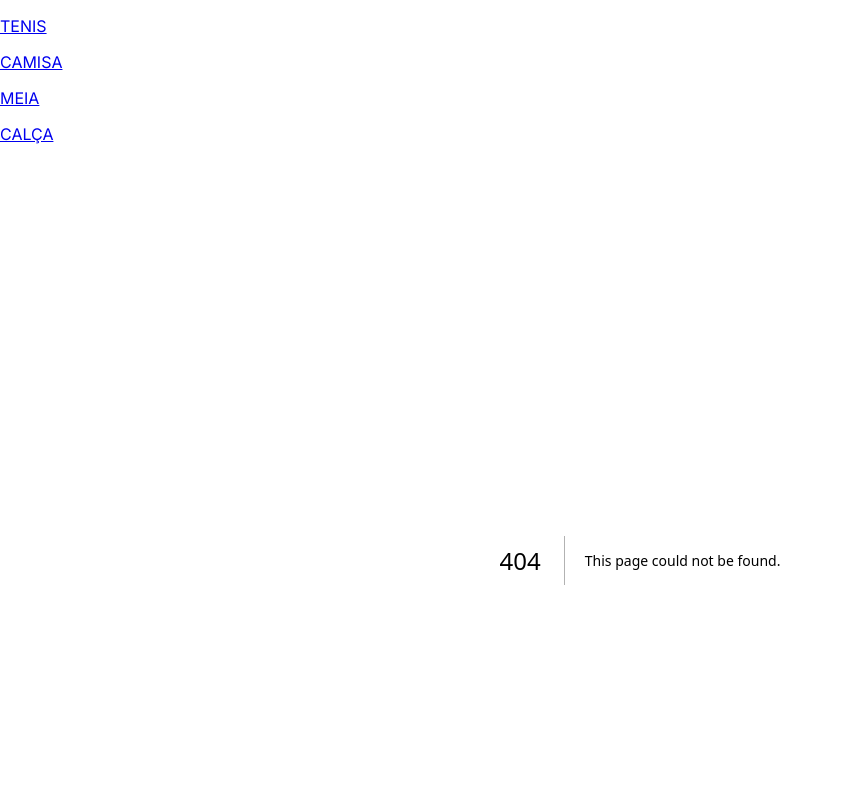
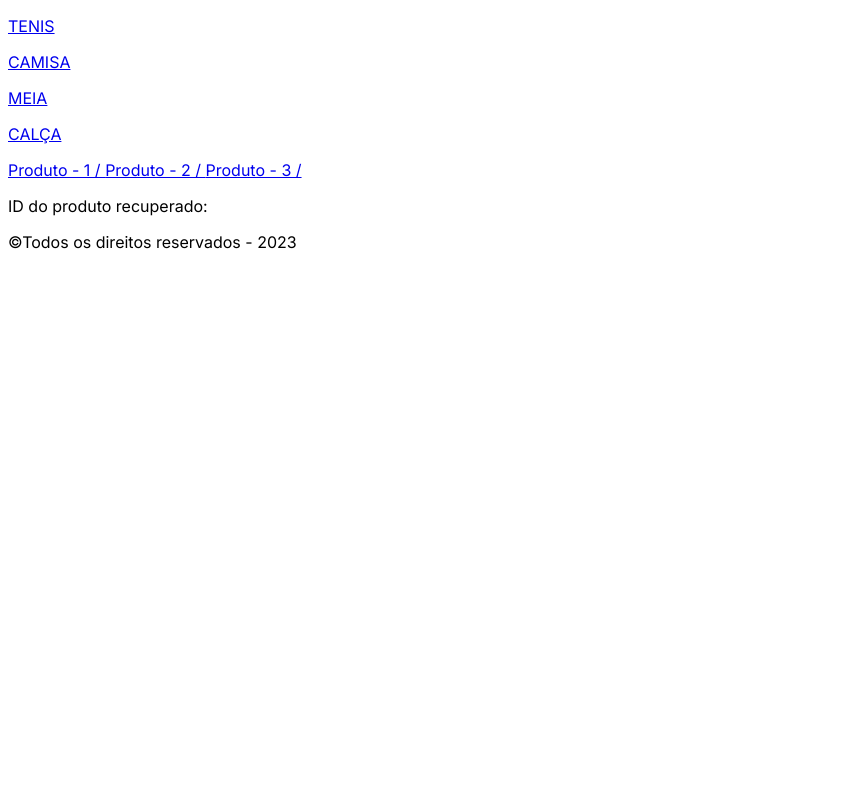
Before and after one commit to LuisMZampar/loja-app-1tdsr, a Next.js app: page /1 in a window 1280 px wide. Before the commit this address had no page. Shown: the top 800 px of the page, without its empty margins (0-843 px from the left). Built offline with nearby package versions, Linux system fonts and the light colour scheme.

Commit message:
Adicionando Rotas dinamicas.

```diff
--- /dev/null
+++ b/src/app/[id]/page.jsx
@@ -0,0 +1,8 @@
+
+export default function Produto(params) {
+  return (
+    <div>
+        <p>ID do produto recuperado: {params.id}</p>
+    </div>
+  )
+}
--- a/src/app/layout.jsx
+++ b/src/app/layout.jsx
@@ -1,6 +1,8 @@
+import Cabecalho from '@/components/cabecalho/Cabecalho';
 import './globals.css'
 import { Inter } from 'next/font/google'
 import Link from 'next/link';
+import Rodape from '@/components/rodape/Rodape';
 
 const inter = Inter({ subsets: ['latin'] })
 
@@ -13,18 +15,9 @@ export default function RootLayout({ children }) {
   return (
     <html lang="pt">
       <body className={inter.className}>
-        <header>
-          <nav>
-            <p><Link href="/produtos/tenis">TENIS</Link></p>
-            <p><Link href="/produtos/camisa">CAMISA</Link></p>
-            <p><Link href="/produtos/meia">MEIA</Link></p>
-            <p><Link href="/produtos/calca">CALÇA</Link></p>
-          </nav>
-        </header>
+        <Cabecalho/>
         {children}
-        <footer>
-          <p>&copy;Todos os direitos reservados - 2023</p>
-        </footer>
+        <Rodape/>
 
         </body>
     </html>
--- a/src/app/page.jsx
+++ b/src/app/page.jsx
@@ -1,3 +1,5 @@
+import Image from 'next/image';
+
 export default function Home() {
   return (
     <div>
@@ -6,7 +8,7 @@ export default function Home() {
       <div>
         <figure>
           <figure>
-            <Image src="/public/img/promocao.jpg" alt="Promocao" width={300} height={188}/>
+            <Image src="/img/promocao.jpg" alt="Promocao" width={640} height={464}/>
           </figure>
         </figure>
       </div>
--- /dev/null
+++ b/src/app/produtos/mosfet/[slug]/page.jsx
@@ -0,0 +1,8 @@
+
+export default function Produto({params}) {
+  return (
+    <div>
+        <p>Valor do SLUG recebido: {params.slug}</p>
+    </div>
+  )
+}
--- /dev/null
+++ b/src/components/cabecalho/Cabecalho.jsx
@@ -0,0 +1,20 @@
+import Link from 'next/link';
+
+export default function Cabecalho() {
+    return (
+        <div>
+            <header>
+                <nav>
+                    <p><Link href="/produtos/tenis">TENIS</Link></p>
+                    <p><Link href="/produtos/camisa">CAMISA</Link></p>
+                    <p><Link href="/produtos/meia">MEIA</Link></p>
+                    <p><Link href="/produtos/calca">CALÇA</Link></p>
+
+                    <p><Link href="/produtos/mosfet/1">Produto - 1 / </Link>
+                    <Link href="/produtos/mosfet/2">Produto - 2 / </Link>
+                    <Link href="/produtos/mosfet/3">Produto - 3 / </Link></p>
+                </nav>
+            </header>
+        </div>
+    )
+}
--- /dev/null
+++ b/src/components/rodape/Rodape.jsx
@@ -0,0 +1,10 @@
+
+export default function Rodape() {
+    return (
+        <div>
+            <footer>
+                <p>&copy;Todos os direitos reservados - 2023</p>
+            </footer>
+        </div>
+    )
+}
```
